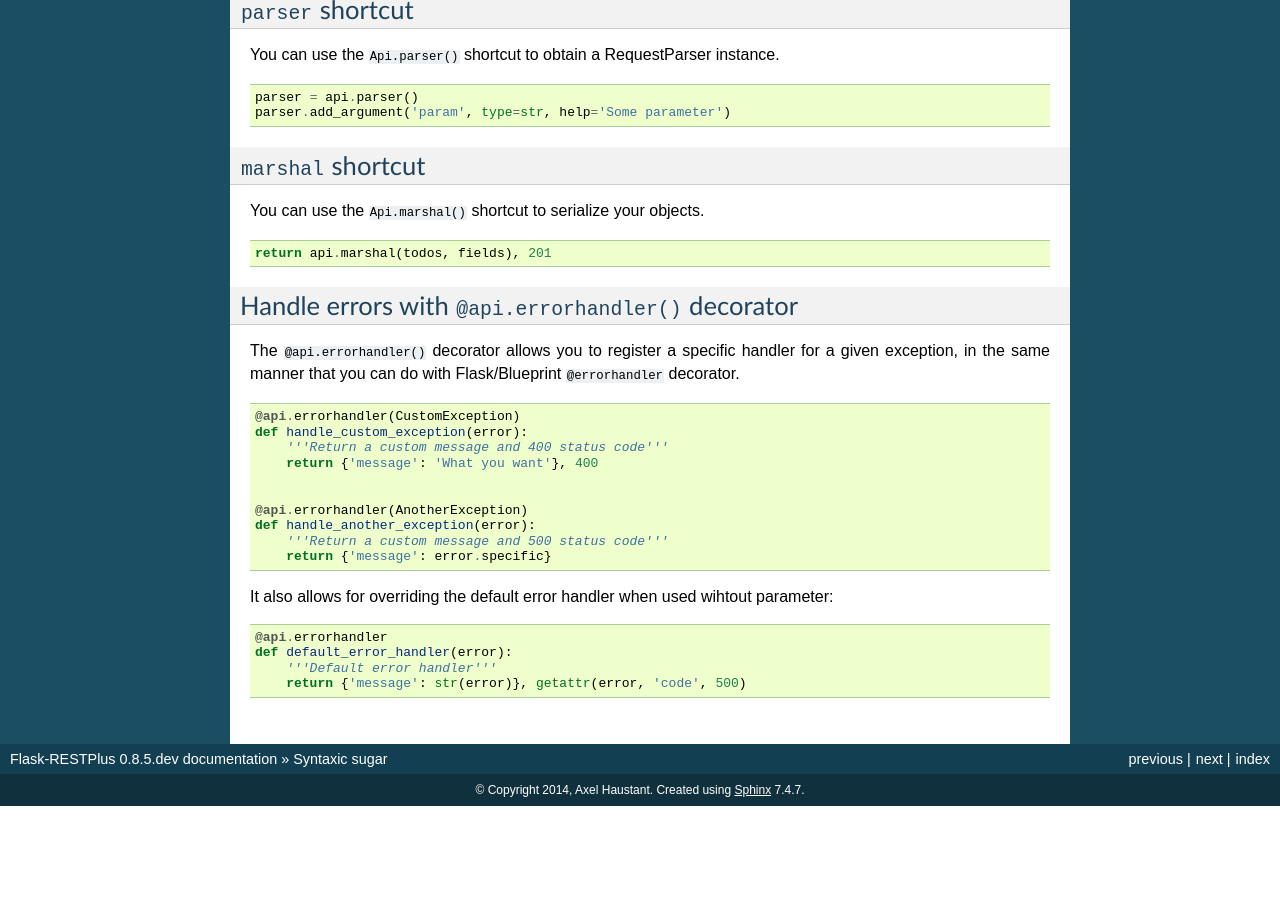
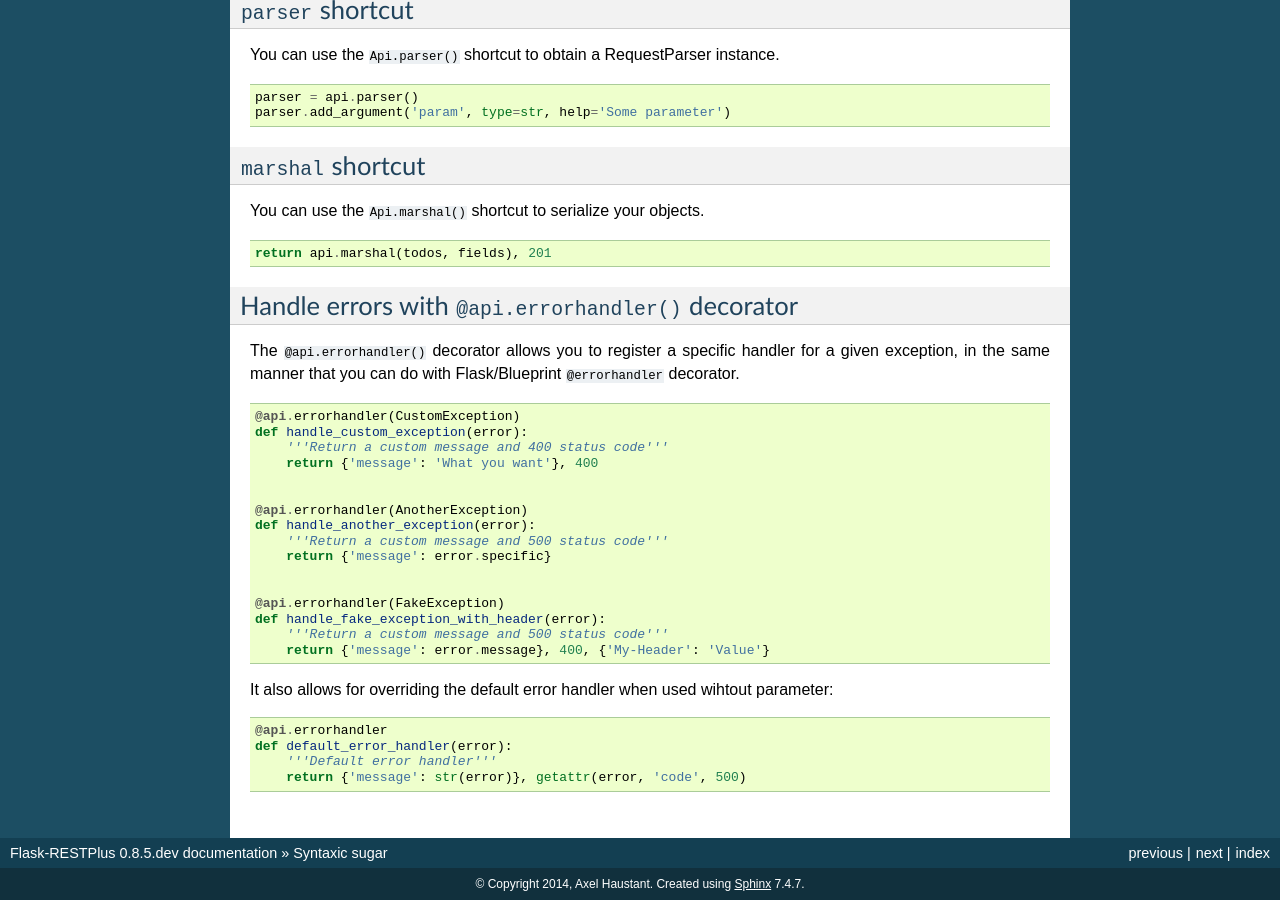
Before and after one commit to noirbizarre/flask-restplus, a Sphinx documentation site: the page built from doc/syntaxic_sugar.rst, in a window 1280 px wide and 900 px high, scrolled down 1243 px. Built offline with Sphinx 7.4.7, drawn with Linux system fonts in a browser that asks for light colours; before the commit the page ends 2049 px from its top, so only the background shows below that.

Commit message:
Added an example or error handler return header

```diff
--- a/doc/syntaxic_sugar.rst
+++ b/doc/syntaxic_sugar.rst
@@ -119,6 +119,13 @@ that you can do with Flask/Blueprint ``@errorhandler`` decorator.
         '''Return a custom message and 500 status code'''
         return {'message': error.specific}
 
+
+    @api.errorhandler(FakeException)
+    def handle_fake_exception_with_header(error):
+        '''Return a custom message and 500 status code'''
+        return {'message': error.message}, 400, {'My-Header': 'Value'}
+
+
 It also allows for overriding the default error handler when used wihtout parameter:
 
 .. code-block:: python
```
